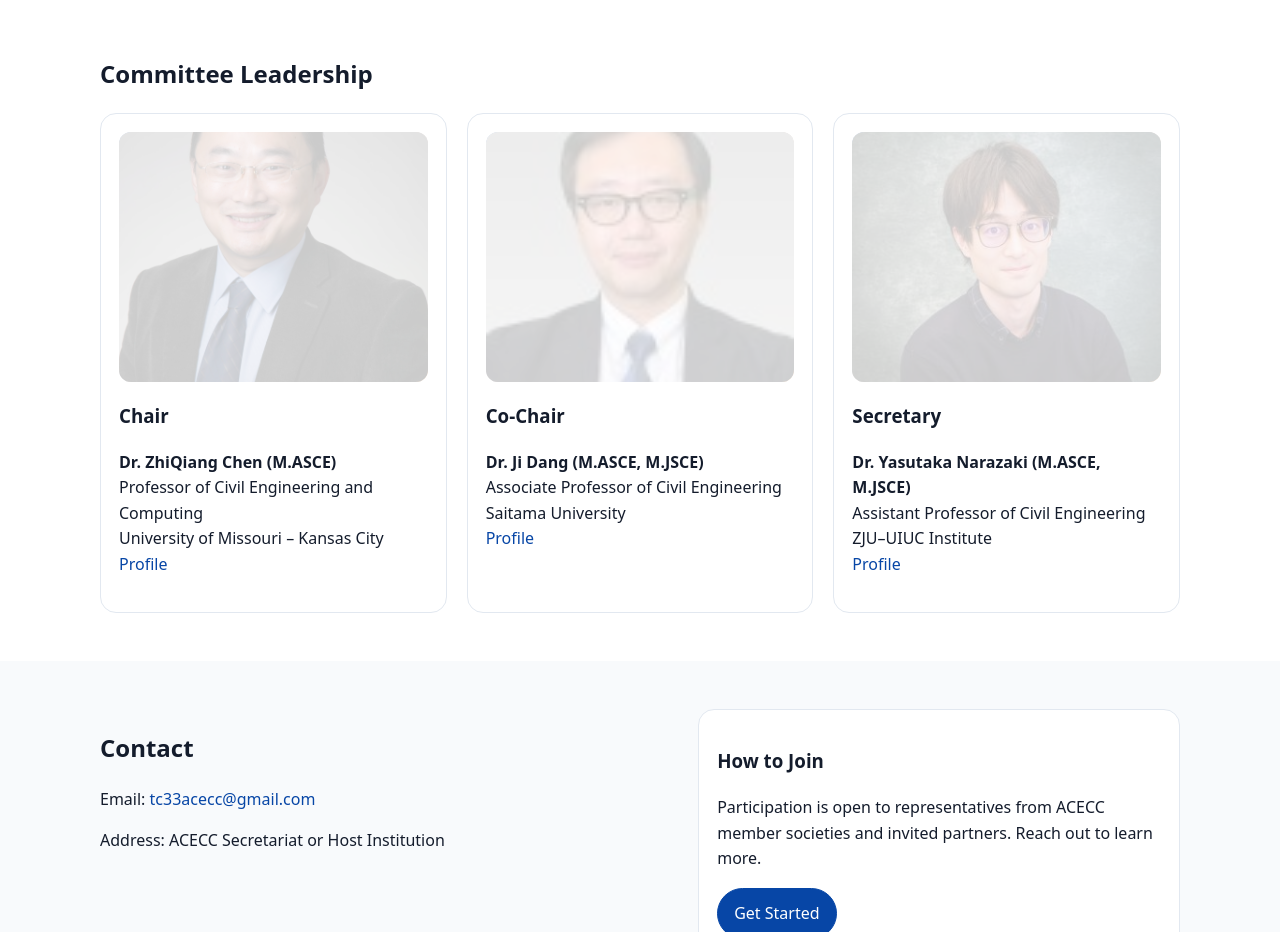
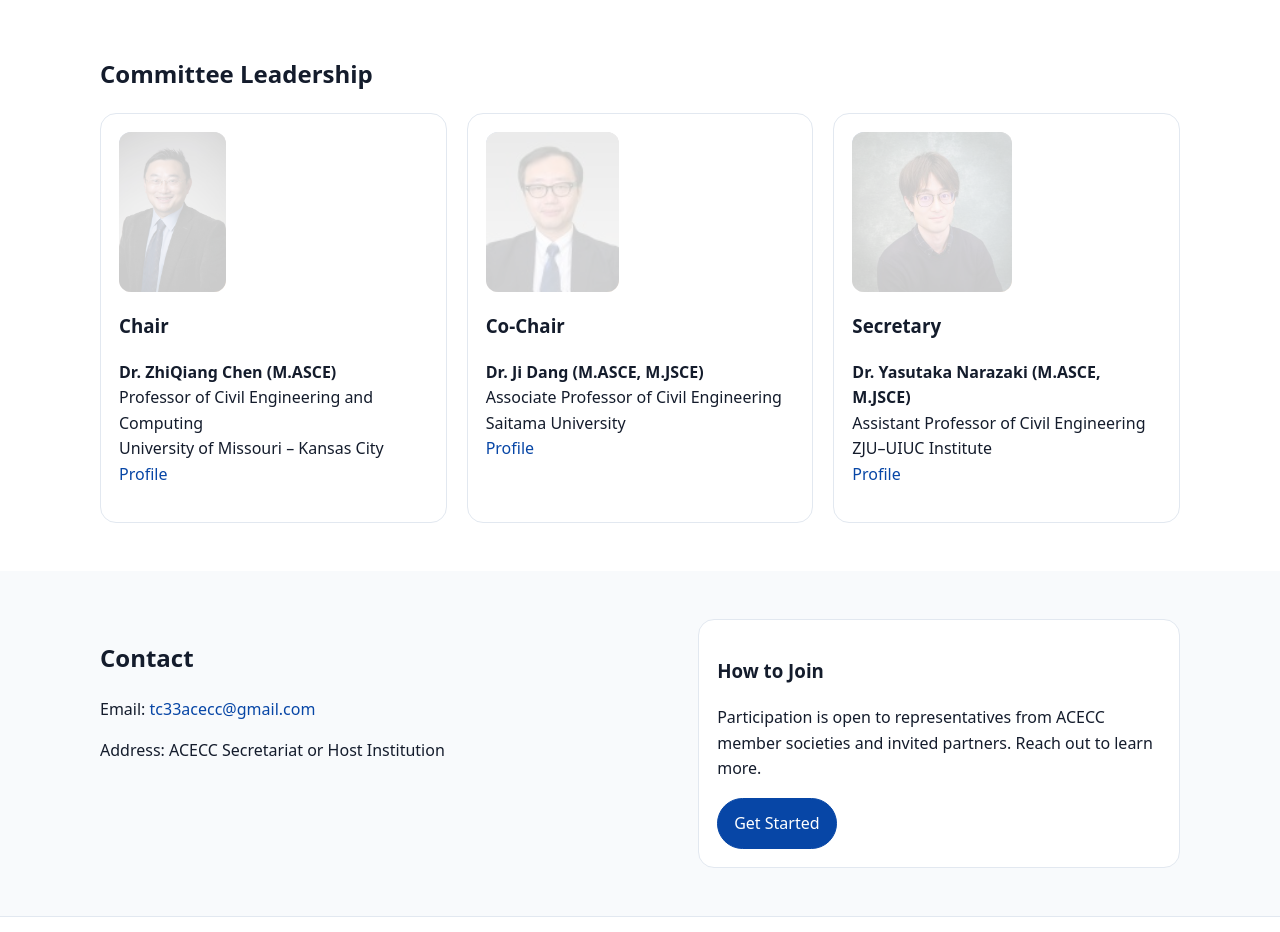
Before and after one commit to tc33acecc/tc33acecc.github.io, a plain HTML site: page index.html in a window 1280 px wide. Shown: the part 2220-3152 px from the top of the page. Drawn offline with Linux system fonts and the light colour scheme.

Commit message:
Add files via upload

```diff
--- a/index.html
+++ b/index.html
@@ -134,7 +134,7 @@
     <div class="grid three">
       <!-- Chair -->
       <div class="card person">
-        <img src="images/zqc.jpg" alt="Dr. ZhiQiang Chen" class="avatar" style="object-fit:cover;width:100%;height:250px;border-radius:12px;margin-bottom:12px;">
+        <img src="images/zqc.jpg" alt="Dr. ZhiQiang Chen" class="avatar">
         <h3>Chair</h3>
         <p><strong>Dr. ZhiQiang Chen (M.ASCE)</strong><br>
           Professor of Civil Engineering and Computing<br>
@@ -145,7 +145,7 @@
 
       <!-- Co-Chair -->
       <div class="card person">
-        <img src="images/dj.jpg" alt="Dr. Ji Dang" class="avatar" style="object-fit:cover;width:100%;height:250px;border-radius:12px;margin-bottom:12px;">
+        <img src="images/dj.jpg" alt="Dr. Ji Dang" class="avatar">
         <h3>Co-Chair</h3>
         <p><strong>Dr. Ji Dang (M.ASCE, M.JSCE)</strong><br>
           Associate Professor of Civil Engineering<br>
@@ -156,7 +156,7 @@
 
       <!-- Secretary -->
       <div class="card person">
-        <img src="images/yasu.jpg" alt="Dr. Yasutaka Narazaki" class="avatar" style="object-fit:cover;width:100%;height:250px;border-radius:12px;margin-bottom:12px;">
+        <img src="images/yasu.jpg" alt="Dr. Yasutaka Narazaki" class="avatar">
         <h3>Secretary</h3>
         <p><strong>Dr. Yasutaka Narazaki (M.ASCE, M.JSCE)</strong><br>
           Assistant Professor of Civil Engineering<br>
```
